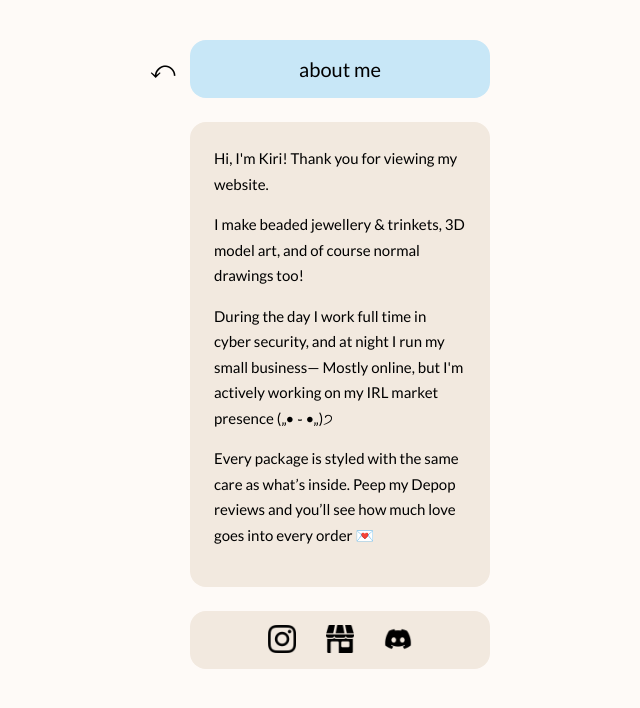
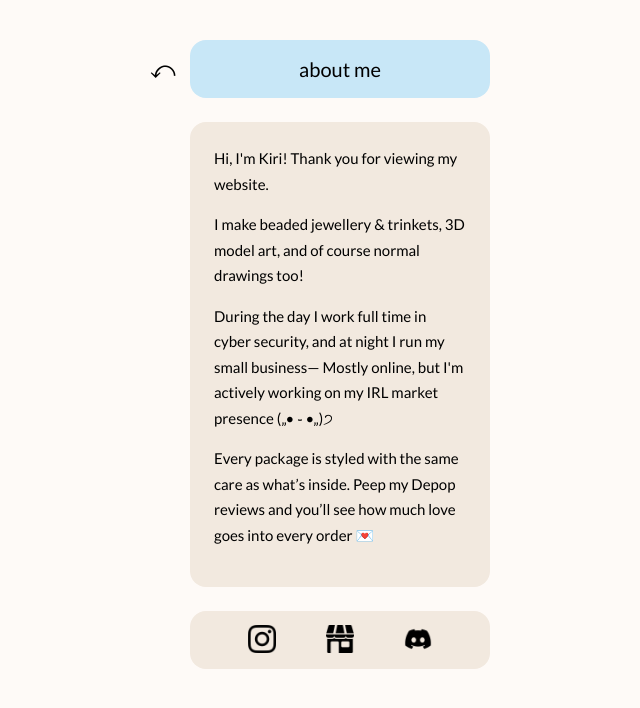
Before and after one commit to kiirolyre/kiirolyre.github.io, a plain HTML site: page about.html in a window 1280 px wide. Shown: the whole page, without its empty margins (300-940 px from the left). Drawn offline with Linux system fonts and the light colour scheme.

Commit message:
Update about.html

```diff
--- a/about.html
+++ b/about.html
@@ -100,7 +100,7 @@
     .footer-icons {
       display: flex;
       justify-content: center;
-      gap: 30px; /* spacing between each icon */
+      gap: 50px; /* spacing between each icon */
     }
 
     /* Individual icon image sizing */
```
